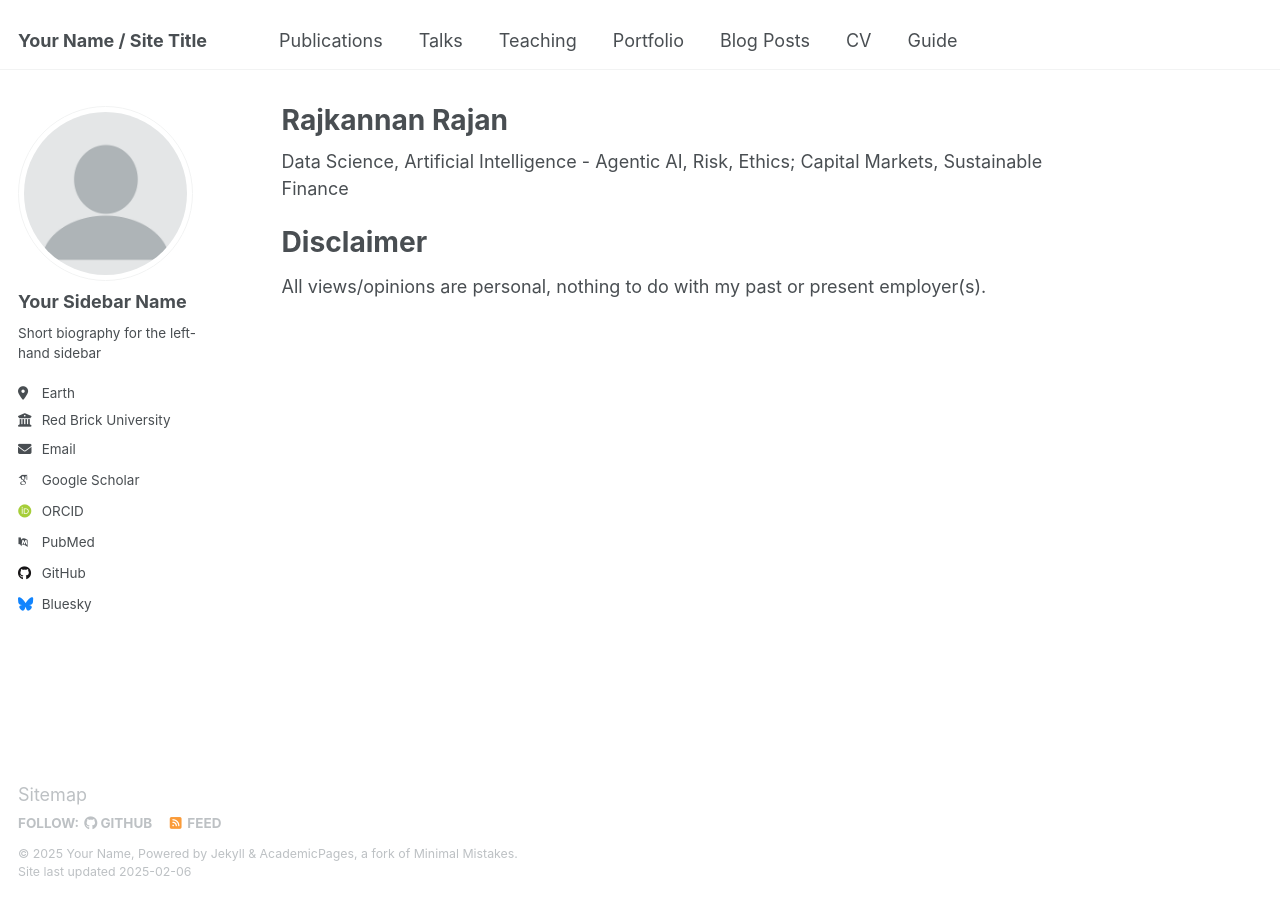
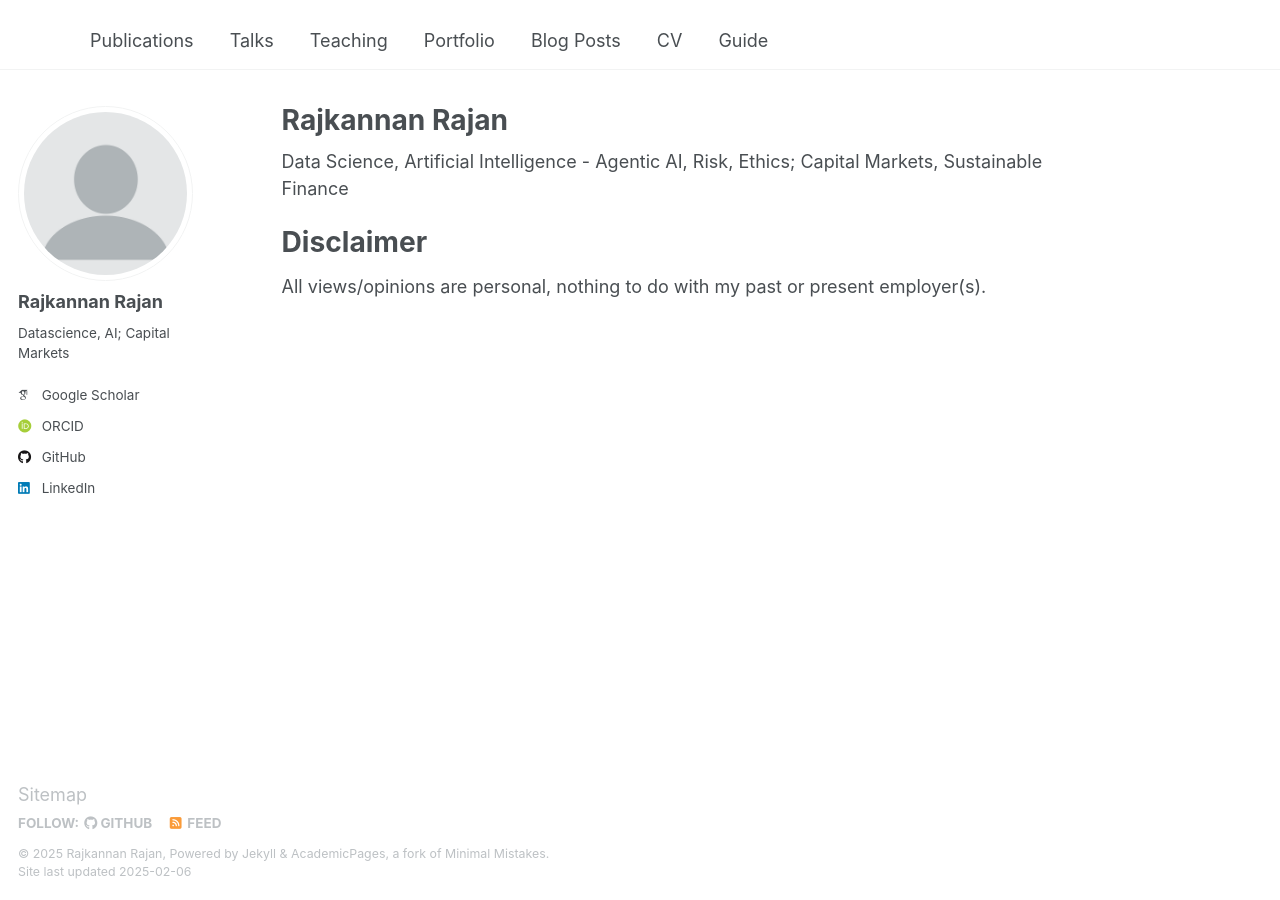
Before and after one commit to rajkannanrajan/rajkannanrajan.github.io, a Jekyll site: the page built from _pages/about.md, in a window 1280 px wide. Built offline with Jekyll 4.4.1, drawn with Linux system fonts in a browser that asks for light colours; some web fonts are replaced.

Commit message:
Update _config.yml

```diff
--- a/_config.yml
+++ b/_config.yml
@@ -9,11 +9,11 @@
 # Basic Site Settings
 locale                   : "en-US"
 site_theme               : "default"
-title                    : "Your Name / Site Title"
+title                    : ""
 title_separator          : "-"
-name                     : &name "Your Name"
-description              : &description "personal description"
-url                      : https://academicpages.github.io # the base hostname & protocol for your site e.g. "https://[your GitHub username].github.io"
+name                     : &name "Rajkannan Rajan"
+description              : &description "AI; Capital Markets"
+url                      : https://rajkannanrajan.github.io
 baseurl                  : "" # the subpath of your site, e.g. "/blog"
 repository               : "academicpages/academicpages.github.io"
 
@@ -23,21 +23,21 @@ repository               : "academicpages/academicpages.github.io"
 author:
   # Biographic information
   avatar           : "profile.png"
-  name             : "Your Sidebar Name"
+  name             : "Rajkannan Rajan"
   pronouns         : # example: "she/her"
-  bio              : "Short biography for the left-hand sidebar"
-  location         : "Earth"
-  employer         : "Red Brick University"
+  bio              : "Datascience, AI; Capital Markets"
+  location         : #"Earth"
+  employer         : #"Red Brick University"
   uri              : # URL
-  email            : "none@example.org"
+  email            : #"none@example.org"
 
   # Academic websites
   arxiv            : # URL - Update with the correct link to your profile
-  googlescholar    : "https://scholar.google.com/citations?user=PS_CX0AAAAAJ"
+  googlescholar    : "https://scholar.google.com/citations?hl=en&user=l40jQ5IAAAAJ"
   impactstory      : # URL
-  orcid            : "http://orcid.org/yourorcidurl"
+  orcid            : "https://orcid.org/0009-0002-6928-1720"
   semantic         : # URL
-  pubmed           : "https://www.ncbi.nlm.nih.gov/pubmed/?term=john+snow"
+  pubmed           : #"https://www.ncbi.nlm.nih.gov/pubmed/?term=john+snow"
   researchgate     : # URL
   scopus           : # URL
 
@@ -45,12 +45,12 @@ author:
   bitbucket        : # Username - Update with your username on the site
   codepen          : # Username
   dribbble         : # Username
-  github           : "academicpages"
+  github           : "rajkannanrajan"
   kaggle           : # Username
   stackoverflow    : # User number or user number and name (i.e., use "1" or "1/jeff-atwood")
 
   # Social media
-  bluesky          : "bsky.app" # Replace this with you Bluesky username
+  bluesky          : #"bsky.app" # Replace this with you Bluesky username
   facebook         : # Username
   flickr           : # Username
   foursquare       : # Username
@@ -59,7 +59,7 @@ author:
   keybase          : # Username
   instagram        : # Username
   lastfm           : # Username
-  linkedin         : # Username
+  linkedin         : rajkannanrajan
   mastodon         : # URL
   medium           : # URL
   pinterest        : # Username
```
